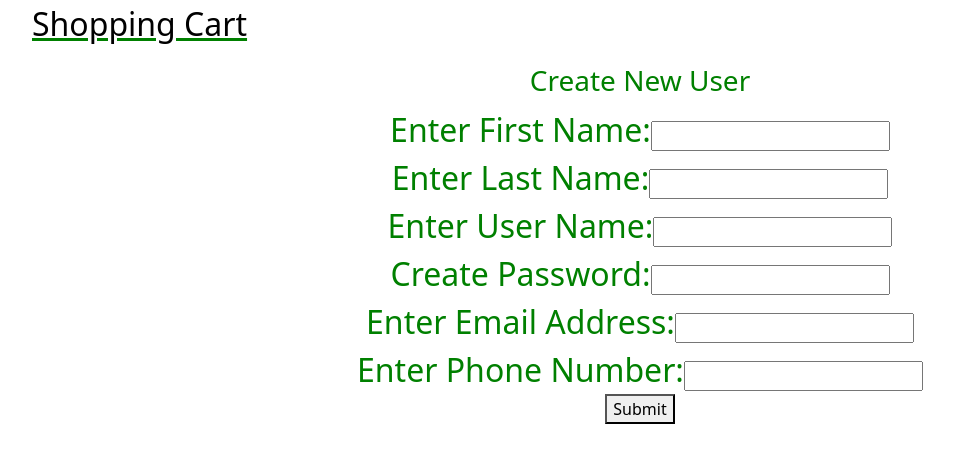
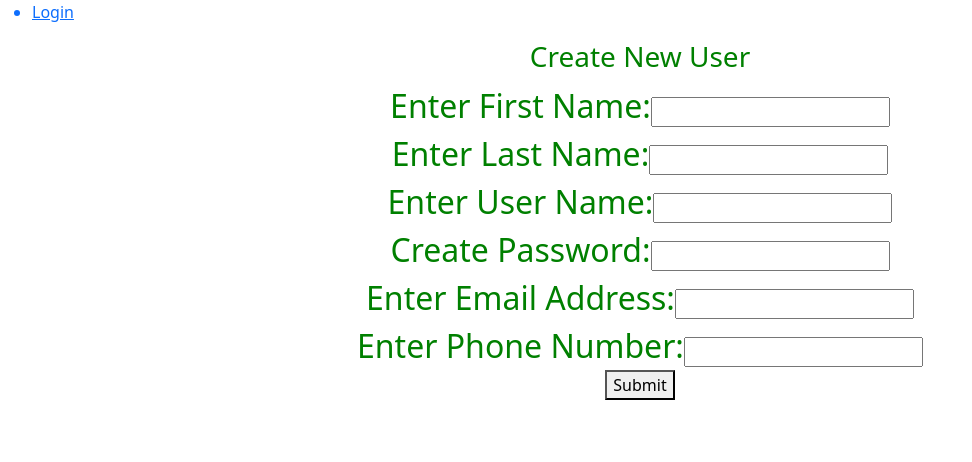
Before and after one commit to Rae-Charles/ECommerceFrontEnd, a React (Create React App) app: page / in a window 1280 px wide. Shown: the top 462 px of the page, without its empty margins (0-972 px from the left). Built offline with nearby package versions, Linux system fonts and the light colour scheme.

Commit message:
Changed titlebar to login.

```diff
--- a/src/components/TitleBar/TitleBar.jsx
+++ b/src/components/TitleBar/TitleBar.jsx
@@ -9,8 +9,8 @@ function TitleBar(){
         <nav>
             <ul>
 
-                <Link className='scart' to='/shoppingcart'>
-                    <li className='shoppingcart'>Shopping Cart</li>
+                <Link className='login' to='/login'>
+                    <li> Login </li>
                 </Link>
 
             </ul>
```
